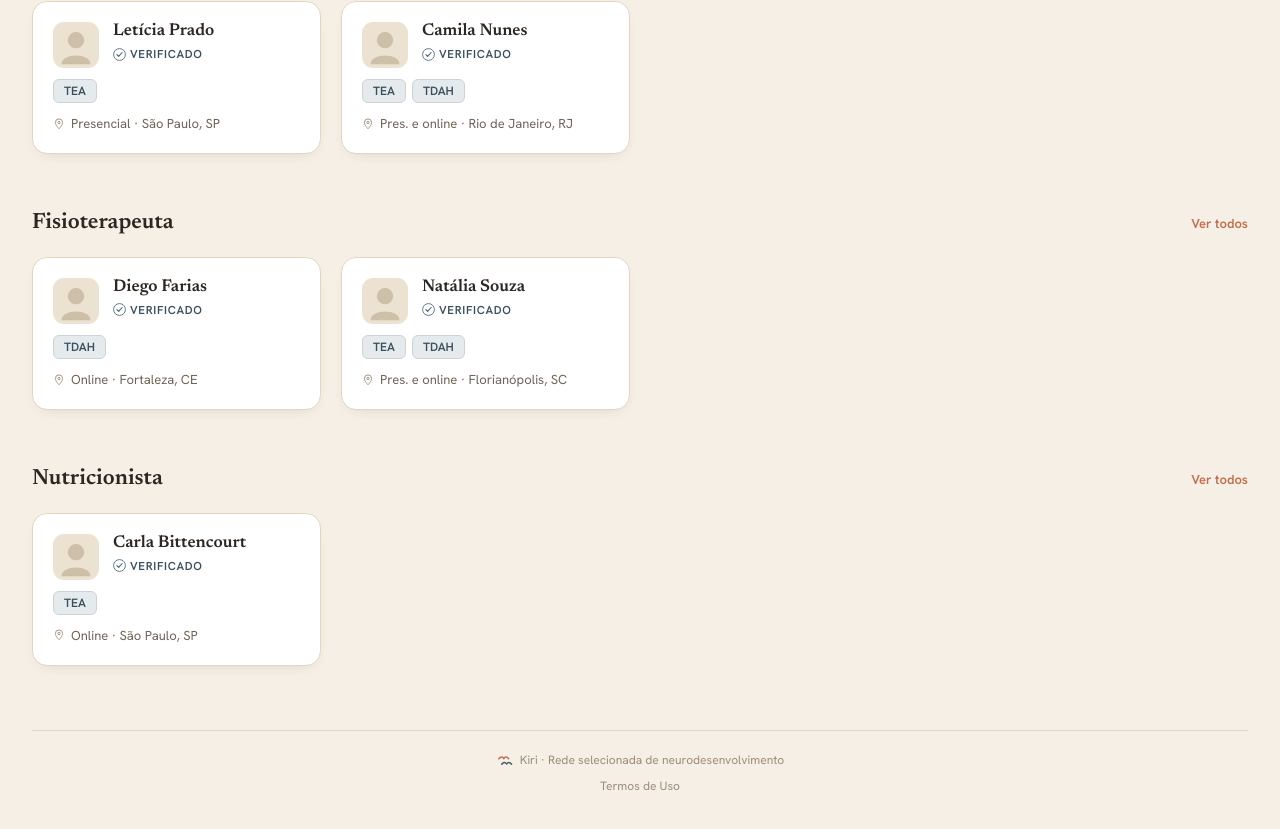
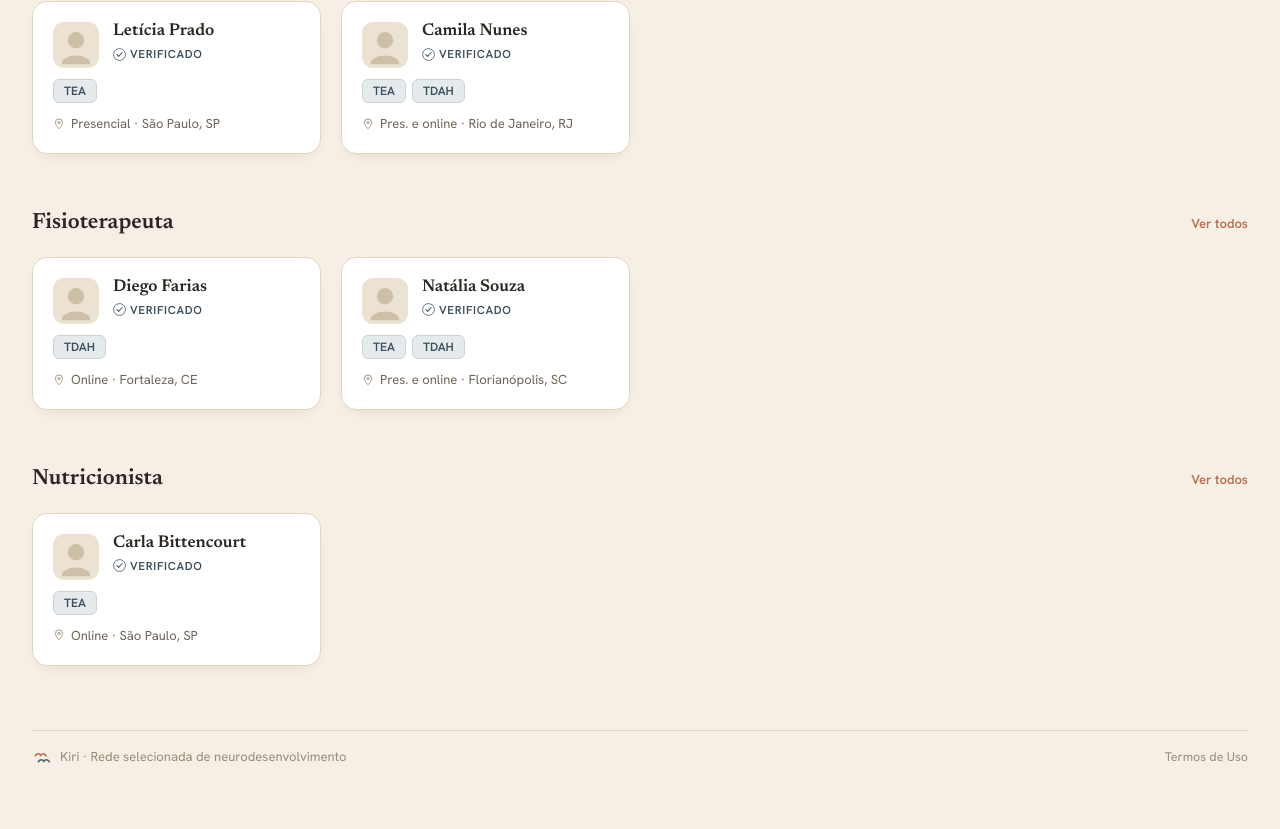
Before and after one commit to kirisaude/kiri-site, a Next.js app: page / in a window 1280 px wide. Shown: the part 2357-3186 px from the top of the page. Built offline with nearby package versions, Linux system fonts and the light colour scheme.

Commit message:
Home: rodapé substituído pelo componente Footer (horizontal)

```diff
--- a/src/app/page.tsx
+++ b/src/app/page.tsx
@@ -8,6 +8,7 @@ import { PlaceholderPhoto } from "@/components/PlaceholderPhoto";
 import data from "@/data/profissionais.json";
 import type { Profissional } from "@/types";
 import { PROFISSOES_ORDENADAS, cidadeCurta, modalidadeCurta } from "@/types";
+import { Footer } from "@/components/Footer";
 
 const profissionais = data.profissionais as Profissional[];
 const FILTROS_MODALIDADE = ["Presencial e online", "Somente presencial", "Somente online"];
@@ -576,15 +577,7 @@ export default function Home() {
             ))}
 
             {/* Rodapé */}
-            <div className="mt-12 md:mt-16 pt-5 border-t border-linha text-center pb-12 flex flex-col items-center gap-2">
-              <div className="inline-flex items-center gap-1.5">
-                <KiriLogo size={18} />
-                <span className="text-[12px] text-muted">Kiri · Rede selecionada de neurodesenvolvimento</span>
-              </div>
-              <Link href="/termos" className="text-[12px] text-muted hover:text-cinza-texto transition-colors no-underline">
-                Termos de Uso
-              </Link>
-            </div>
+            <Footer className="mt-12 md:mt-16 mb-12" />
           </>
         )}
       </div>
```
